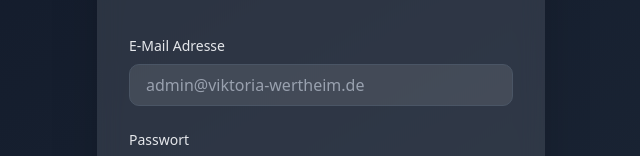
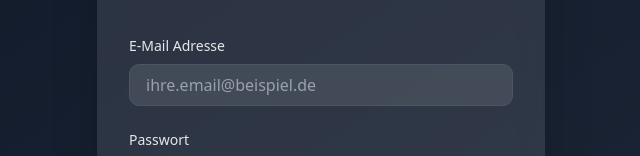
Before and after one commit to headonpro/viktoria-wertheim, a Next.js app: page /auth/login in a window 1280 px wide. Shown: the part 272-428 px from the top of the page, without its empty margins (319-959 px from the left). Built offline with nearby package versions, Linux system fonts and the light colour scheme; no server answers; a web font is replaced by a local one.

Commit message:
fix: CRITICAL - Remove exposed admin email from login placeholder
- Removed hardcoded admin email from placeholder text (security vulnerability)
- Changed to generic example email
- This was exposing the real admin email address to all visitors

```diff
--- a/src/app/auth/login/page.tsx
+++ b/src/app/auth/login/page.tsx
@@ -63,7 +63,7 @@ export default function LoginPage() {
               value={email}
               onChange={(e) => setEmail(e.target.value)}
               className="w-full px-4 py-2 bg-white/10 border border-gray-600 rounded-lg text-white placeholder-gray-400 focus:outline-none focus:ring-2 focus:ring-blue-500 focus:border-transparent"
-              placeholder="admin@viktoria-wertheim.de"
+              placeholder="ihre.email@beispiel.de"
               required
               autoComplete="email"
             />
```
